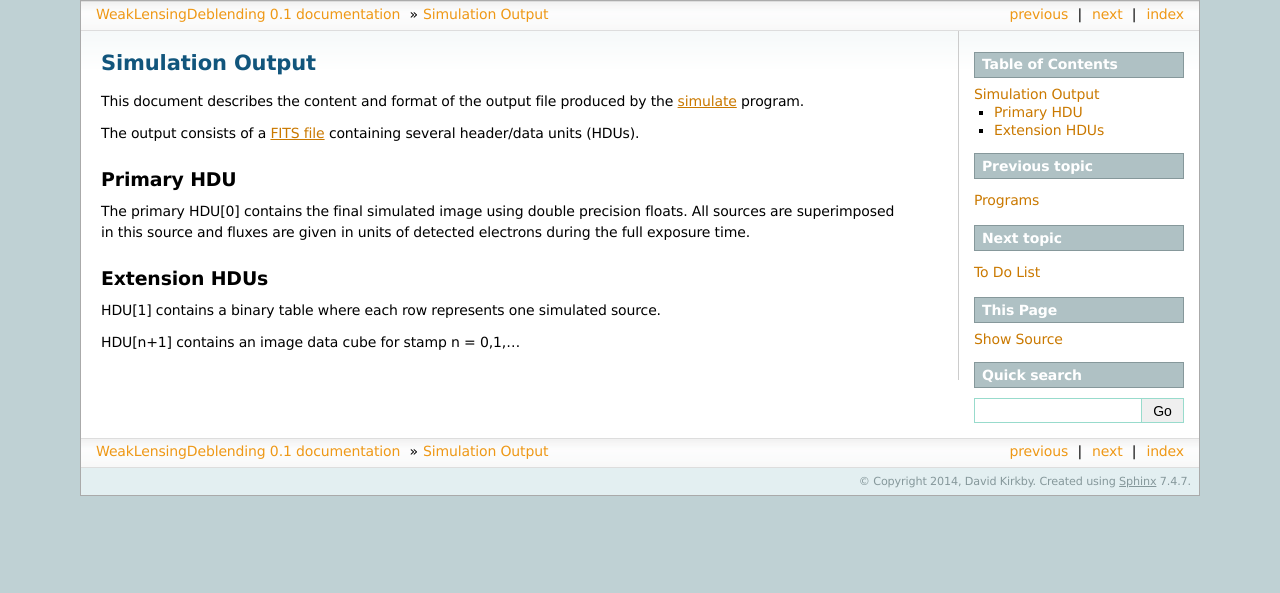
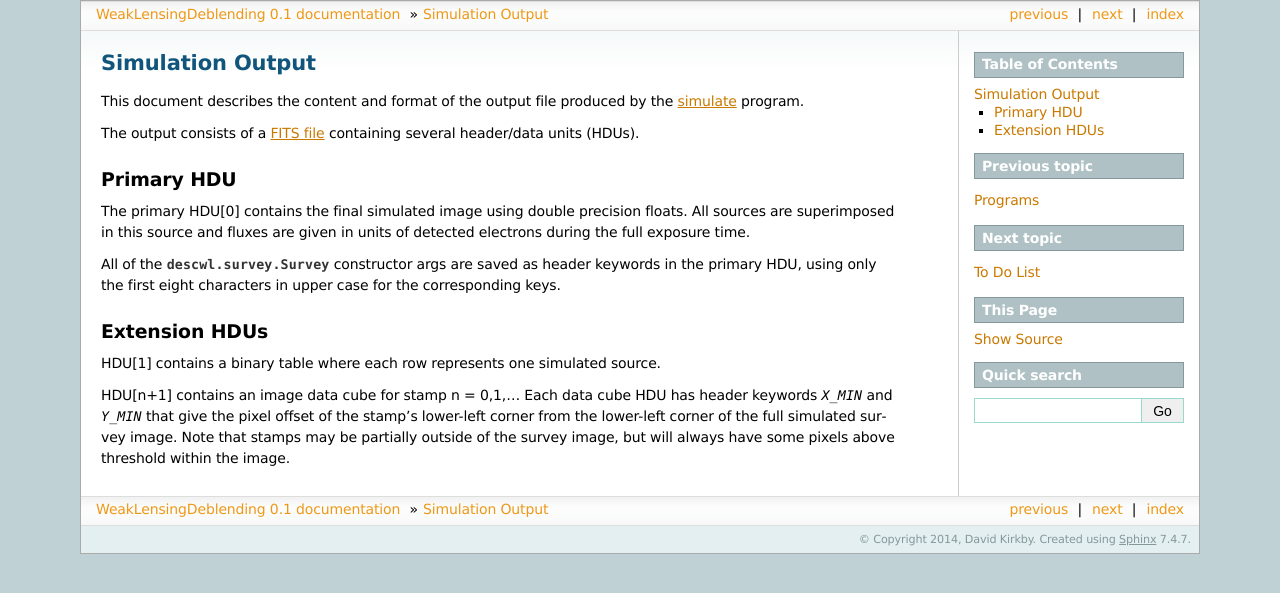
Before and after one commit to LSSTDESC/WeakLensingDeblending, a Sphinx documentation site: the page built from docs/output.rst, in a window 1280 px wide. Shown: the top 593 px of the page. Built offline with Sphinx 7.4.7, drawn with Linux system fonts in a browser that asks for light colours.

```diff
--- a/descwl/__init__.py
+++ b/descwl/__init__.py
@@ -8,4 +8,5 @@ import catalog
 import survey
 import model
 import render
+import analysis
 import output
--- a/docs/output.rst
+++ b/docs/output.rst
@@ -10,9 +10,11 @@ Primary HDU
 
 The primary HDU[0] contains the final simulated image using double precision floats. All sources are superimposed in this source and fluxes are given in units of detected electrons during the full exposure time.
 
+All of the :class:`descwl.survey.Survey` constructor args are saved as header keywords in the primary HDU, using only the first eight characters in upper case for the corresponding keys.
+
 Extension HDUs
 --------------
 
 HDU[1] contains a binary table where each row represents one simulated source.
 
-HDU[n+1] contains an image data cube for stamp n = 0,1,...
+HDU[n+1] contains an image data cube for stamp n = 0,1,...  Each data cube HDU has header keywords `X_MIN` and `Y_MIN` that give the pixel offset of the stamp's lower-left corner from the lower-left corner of the full simulated survey image. Note that stamps may be partially outside of the survey image, but will always have some pixels above threshold within the image.
--- a/docs/src/descwl.rst
+++ b/docs/src/descwl.rst
@@ -10,6 +10,7 @@ Submodules
    descwl.survey
    descwl.model
    descwl.render
+   descwl.analysis
    descwl.output
 
 Module contents
```
Also changed, not shown: docs/src/descwl.analysis.rst (added, +7 -0 lines), 1 other file.
